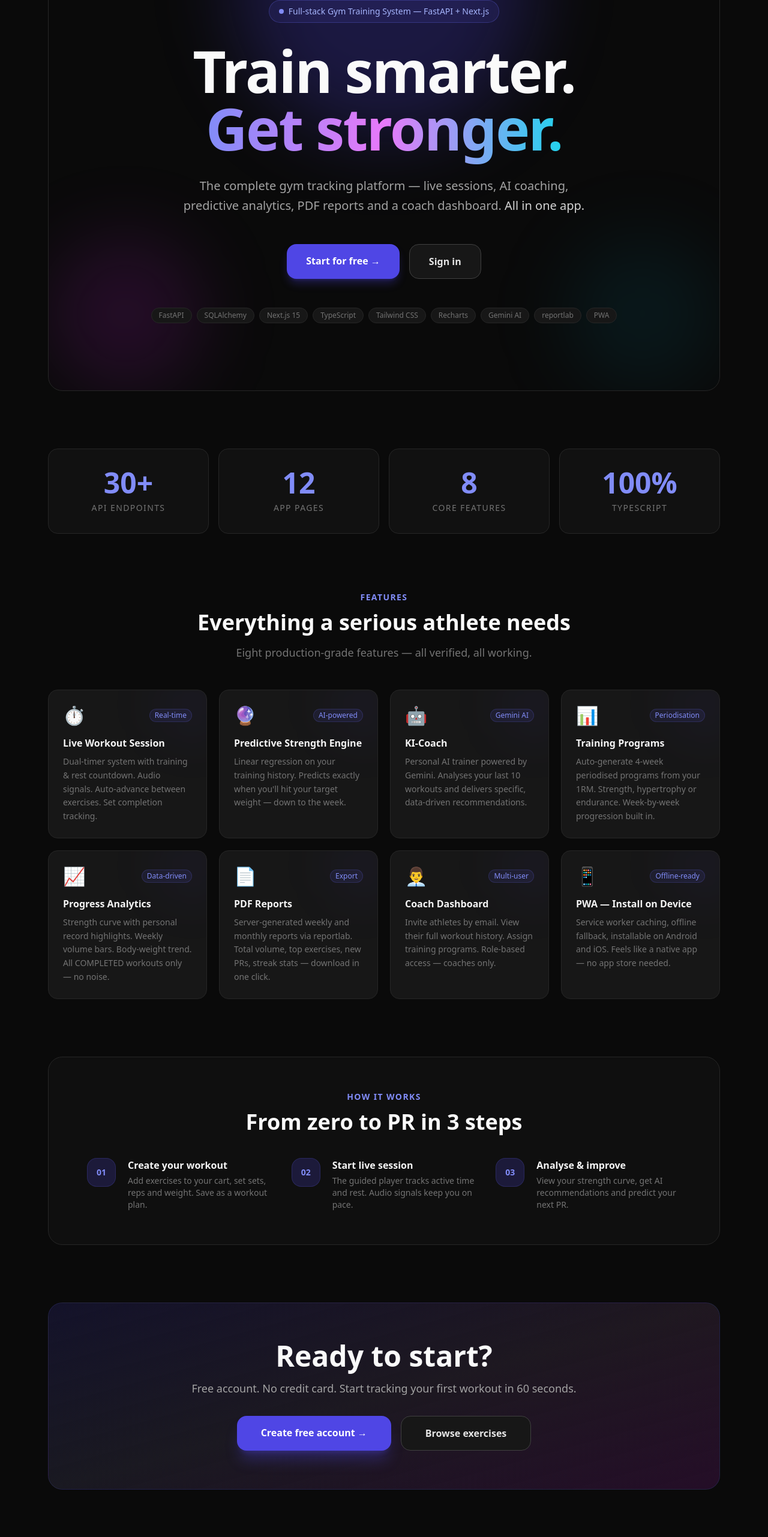
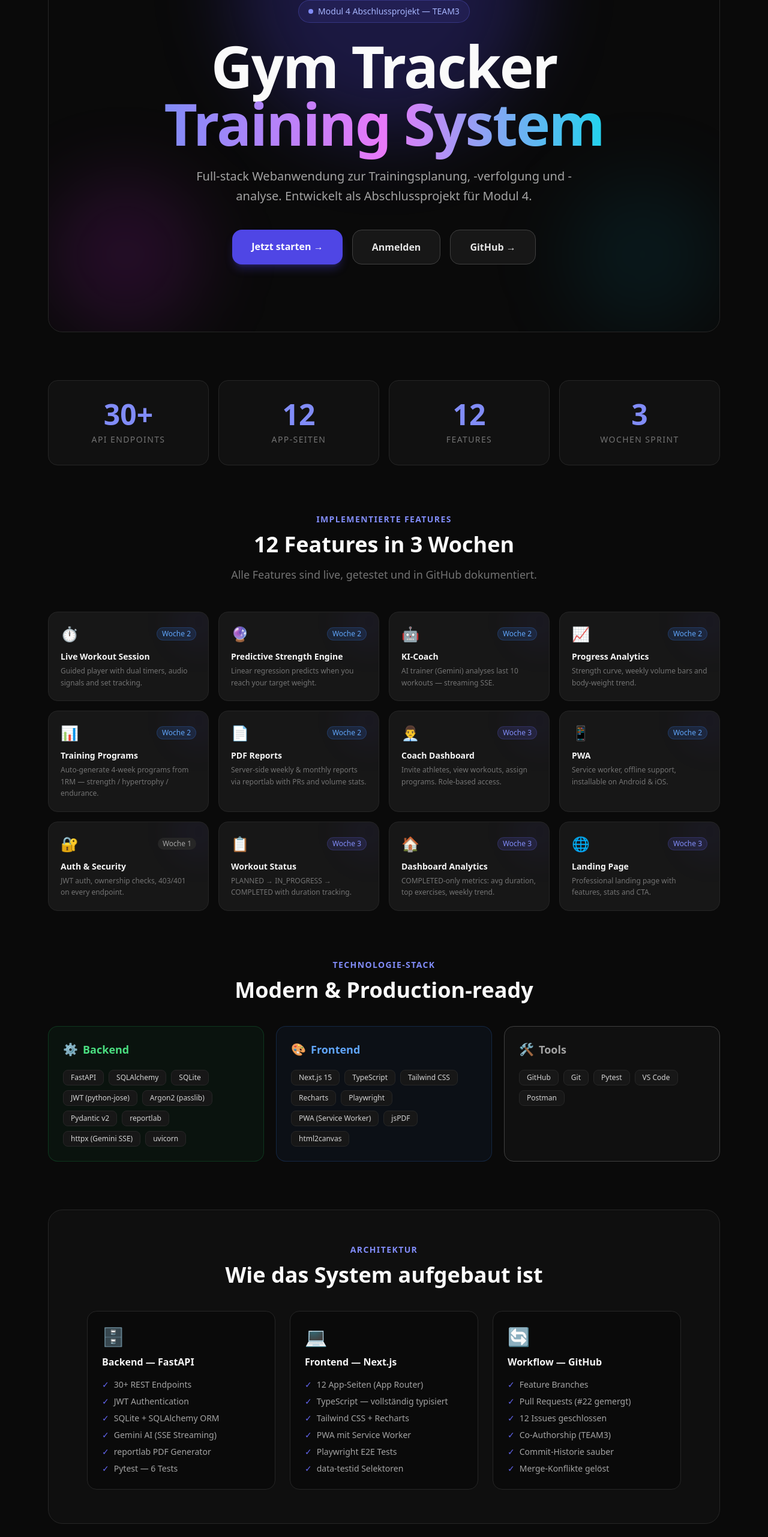
Before and after one commit to sarangisarang/GymTrainingSystem, a Next.js app in the folder frontend/: page / in a window 1280 px wide. Shown: the part 234-2797 px from the top of the page at 60% size. Before the commit the page ends 2758 px from the top, so only its background shows below. Built offline with nearby package versions, Linux system fonts and the light colour scheme.

Commit message:
Landing page: presentation-ready for Modul 4 — features, tech stack, architecture, GitHub CTA

```diff
--- a/frontend/app/page.tsx
+++ b/frontend/app/page.tsx
@@ -4,142 +4,86 @@ import Link from "next/link";
 import { useAuth } from "@/components/AuthProvider";
 
 const FEATURES = [
-  {
-    icon: "⏱️",
-    title: "Live Workout Session",
-    desc: "Dual-timer system with training & rest countdown. Audio signals. Auto-advance between exercises. Set completion tracking.",
-    badge: "Real-time",
-  },
-  {
-    icon: "🔮",
-    title: "Predictive Strength Engine",
-    desc: "Linear regression on your training history. Predicts exactly when you'll hit your target weight — down to the week.",
-    badge: "AI-powered",
-  },
-  {
-    icon: "🤖",
-    title: "KI-Coach",
-    desc: "Personal AI trainer powered by Gemini. Analyses your last 10 workouts and delivers specific, data-driven recommendations.",
-    badge: "Gemini AI",
-  },
-  {
-    icon: "📊",
-    title: "Training Programs",
-    desc: "Auto-generate 4-week periodised programs from your 1RM. Strength, hypertrophy or endurance. Week-by-week progression built in.",
-    badge: "Periodisation",
-  },
-  {
-    icon: "📈",
-    title: "Progress Analytics",
-    desc: "Strength curve with personal record highlights. Weekly volume bars. Body-weight trend. All COMPLETED workouts only — no noise.",
-    badge: "Data-driven",
-  },
-  {
-    icon: "📄",
-    title: "PDF Reports",
-    desc: "Server-generated weekly and monthly reports via reportlab. Total volume, top exercises, new PRs, streak stats — download in one click.",
-    badge: "Export",
-  },
-  {
-    icon: "👨‍💼",
-    title: "Coach Dashboard",
-    desc: "Invite athletes by email. View their full workout history. Assign training programs. Role-based access — coaches only.",
-    badge: "Multi-user",
-  },
-  {
-    icon: "📱",
-    title: "PWA — Install on Device",
-    desc: "Service worker caching, offline fallback, installable on Android and iOS. Feels like a native app — no app store needed.",
-    badge: "Offline-ready",
-  },
+  { icon: "⏱️", title: "Live Workout Session", desc: "Guided player with dual timers, audio signals and set tracking.", tag: "Woche 2" },
+  { icon: "🔮", title: "Predictive Strength Engine", desc: "Linear regression predicts when you reach your target weight.", tag: "Woche 2" },
+  { icon: "🤖", title: "KI-Coach", desc: "AI trainer (Gemini) analyses last 10 workouts — streaming SSE.", tag: "Woche 2" },
+  { icon: "📈", title: "Progress Analytics", desc: "Strength curve, weekly volume bars and body-weight trend.", tag: "Woche 2" },
+  { icon: "📊", title: "Training Programs", desc: "Auto-generate 4-week programs from 1RM — strength / hypertrophy / endurance.", tag: "Woche 2" },
+  { icon: "📄", title: "PDF Reports", desc: "Server-side weekly & monthly reports via reportlab with PRs and volume stats.", tag: "Woche 2" },
+  { icon: "👨‍💼", title: "Coach Dashboard", desc: "Invite athletes, view workouts, assign programs. Role-based access.", tag: "Woche 3" },
+  { icon: "📱", title: "PWA", desc: "Service worker, offline support, installable on Android & iOS.", tag: "Woche 2" },
+  { icon: "🔐", title: "Auth & Security", desc: "JWT auth, ownership checks, 403/401 on every endpoint.", tag: "Woche 1" },
+  { icon: "📋", title: "Workout Status", desc: "PLANNED → IN_PROGRESS → COMPLETED with duration tracking.", tag: "Woche 3" },
+  { icon: "🏠", title: "Dashboard Analytics", desc: "COMPLETED-only metrics: avg duration, top exercises, weekly trend.", tag: "Woche 3" },
+  { icon: "🌐", title: "Landing Page", desc: "Professional landing page with features, stats and CTA.", tag: "Woche 3" },
 ];
 
-const STATS = [
-  { value: "30+", label: "API Endpoints" },
-  { value: "12", label: "App Pages" },
-  { value: "8", label: "Core Features" },
-  { value: "100%", label: "TypeScript" },
-];
-
-const STACK = ["FastAPI", "SQLAlchemy", "Next.js 15", "TypeScript", "Tailwind CSS", "Recharts", "Gemini AI", "reportlab", "PWA"];
+const BACKEND = ["FastAPI", "SQLAlchemy", "SQLite", "JWT (python-jose)", "Argon2 (passlib)", "Pydantic v2", "reportlab", "httpx (Gemini SSE)", "uvicorn"];
+const FRONTEND = ["Next.js 15", "TypeScript", "Tailwind CSS", "Recharts", "Playwright", "PWA (Service Worker)", "jsPDF", "html2canvas"];
+const TOOLS = ["GitHub", "Git", "Pytest", "VS Code", "Postman"];
 
 export default function HomePage() {
   const { user, loading } = useAuth();
 
   return (
-    <div className="space-y-24">
+    <div className="space-y-20">
 
       {/* ── Hero ── */}
       <div className="relative overflow-hidden rounded-3xl border border-neutral-800 bg-neutral-950 px-8 py-20 md:px-20 md:py-28 text-center">
-        {/* Glows */}
         <div className="pointer-events-none absolute -top-40 left-1/2 -translate-x-1/2 h-[500px] w-[500px] rounded-full bg-indigo-600/25 blur-3xl" />
         <div className="pointer-events-none absolute bottom-0 left-0 h-64 w-64 rounded-full bg-fuchsia-600/15 blur-3xl" />
         <div className="pointer-events-none absolute bottom-0 right-0 h-64 w-64 rounded-full bg-cyan-600/10 blur-3xl" />
 
         <div className="relative">
-          {/* Badge */}
-          <div className="inline-flex items-center gap-2 rounded-full border border-indigo-500/30 bg-indigo-500/10 px-4 py-2 text-sm text-indigo-300 mb-8">
+          <div className="inline-flex items-center gap-2 rounded-full border border-indigo-500/30 bg-indigo-500/10 px-4 py-2 text-sm text-indigo-300 mb-6">
             <span className="h-2 w-2 rounded-full bg-indigo-400 animate-pulse" />
-            Full-stack Gym Training System — FastAPI + Next.js
+            Modul 4 Abschlussprojekt — TEAM3
           </div>
 
-          {/* Headline */}
           <h1 className="text-6xl font-extrabold tracking-tight md:text-7xl lg:text-8xl leading-none">
-            <span className="text-neutral-50">Train smarter.</span>
+            <span className="text-neutral-50">Gym Tracker</span>
             <br />
             <span className="bg-gradient-to-r from-indigo-400 via-fuchsia-400 to-cyan-400 bg-clip-text text-transparent">
-              Get stronger.
+              Training System
             </span>
           </h1>
 
-          {/* Sub */}
-          <p className="mx-auto mt-8 max-w-2xl text-xl text-neutral-400 leading-relaxed">
-            The complete gym tracking platform — live sessions, AI coaching,
-            predictive analytics, PDF reports and a coach dashboard.
-            <span className="text-neutral-300"> All in one app.</span>
+          <p className="mx-auto mt-6 max-w-2xl text-xl text-neutral-400 leading-relaxed">
+            Full-stack Webanwendung zur Trainingsplanung, -verfolgung und -analyse.
+            Entwickelt als Abschlussprojekt für Modul 4.
           </p>
 
-          {/* CTA */}
-          <div className="mt-12 flex flex-wrap justify-center gap-4">
+          <div className="mt-10 flex flex-wrap justify-center gap-4">
             {loading ? null : user ? (
-              <>
-                <Link href="/dashboard"
-                  className="rounded-2xl bg-indigo-600 hover:bg-indigo-500 px-8 py-4 text-base font-semibold text-white transition-all shadow-lg shadow-indigo-600/30 hover:shadow-indigo-500/40">
-                  Go to Dashboard →
+              <Link href="/dashboard" className="rounded-2xl bg-indigo-600 hover:bg-indigo-500 px-8 py-4 text-base font-semibold text-white transition-all shadow-lg shadow-indigo-600/30">
+                Dashboard öffnen →
               </Link>
-                <Link href="/workouts"
-                  className="rounded-2xl border border-neutral-700 bg-neutral-900 hover:bg-neutral-800 px-8 py-4 text-base font-semibold text-neutral-200 transition-all">
-                  My Workouts
-                </Link>
-              </>
             ) : (
               <>
-                <Link href="/register"
-                  className="rounded-2xl bg-indigo-600 hover:bg-indigo-500 px-8 py-4 text-base font-semibold text-white transition-all shadow-lg shadow-indigo-600/30 hover:shadow-indigo-500/40">
-                  Start for free →
+                <Link href="/register" className="rounded-2xl bg-indigo-600 hover:bg-indigo-500 px-8 py-4 text-base font-semibold text-white transition-all shadow-lg shadow-indigo-600/30">
+                  Jetzt starten →
                 </Link>
-                <Link href="/login"
-                  className="rounded-2xl border border-neutral-700 bg-neutral-900 hover:bg-neutral-800 px-8 py-4 text-base font-semibold text-neutral-200 transition-all">
-                  Sign in
+                <Link href="/login" className="rounded-2xl border border-neutral-700 bg-neutral-900 hover:bg-neutral-800 px-8 py-4 text-base font-semibold text-neutral-200 transition-all">
+                  Anmelden
                 </Link>
               </>
             )}
-          </div>
-
-          {/* Tech stack */}
-          <div className="mt-12 flex flex-wrap justify-center gap-2">
-            {STACK.map((t) => (
-              <span key={t} className="rounded-full border border-neutral-800 bg-neutral-900 px-3 py-1 text-xs text-neutral-500">
-                {t}
-              </span>
-            ))}
+            <a href="https://github.com/sarangisarang/GymTrainingSystem" target="_blank" rel="noopener noreferrer"
+              className="rounded-2xl border border-neutral-700 bg-neutral-900 hover:bg-neutral-800 px-8 py-4 text-base font-semibold text-neutral-200 transition-all flex items-center gap-2">
+              GitHub →
+            </a>
           </div>
         </div>
       </div>
 
       {/* ── Stats ── */}
       <div className="grid grid-cols-2 gap-4 sm:grid-cols-4">
-        {STATS.map((s) => (
+        {[
+          { value: "30+", label: "API Endpoints" },
+          { value: "12", label: "App-Seiten" },
+          { value: "12", label: "Features" },
+          { value: "3", label: "Wochen Sprint" },
+        ].map((s) => (
           <div key={s.label} className="rounded-2xl border border-neutral-800 bg-neutral-900/60 p-8 text-center">
             <p className="text-5xl font-extrabold text-indigo-400">{s.value}</p>
             <p className="mt-2 text-sm text-neutral-500 uppercase tracking-widest">{s.label}</p>
@@ -150,78 +94,108 @@ export default function HomePage() {
       {/* ── Features ── */}
       <div>
         <div className="mb-12 text-center">
-          <p className="text-sm font-semibold uppercase tracking-widest text-indigo-400 mb-3">Features</p>
-          <h2 className="text-4xl font-extrabold text-neutral-50">Everything a serious athlete needs</h2>
-          <p className="mt-4 text-neutral-500 text-lg">Eight production-grade features — all verified, all working.</p>
+          <p className="text-sm font-semibold uppercase tracking-widest text-indigo-400 mb-3">Implementierte Features</p>
+          <h2 className="text-4xl font-extrabold text-neutral-50">12 Features in 3 Wochen</h2>
+          <p className="mt-4 text-neutral-500 text-lg">Alle Features sind live, getestet und in GitHub dokumentiert.</p>
         </div>
 
-        <div className="grid gap-5 sm:grid-cols-2 lg:grid-cols-4">
+        <div className="grid gap-4 sm:grid-cols-2 lg:grid-cols-4">
           {FEATURES.map((f) => (
             <div key={f.title}
-              className="group relative overflow-hidden rounded-2xl border border-neutral-800 bg-neutral-900 p-6 hover:border-indigo-500/50 transition-all duration-300 hover:bg-neutral-900/80">
-              <div className="pointer-events-none absolute -top-10 -right-10 h-32 w-32 rounded-full bg-indigo-600/5 blur-2xl group-hover:bg-indigo-600/10 transition-all" />
+              className="group relative overflow-hidden rounded-2xl border border-neutral-800 bg-neutral-900 p-5 hover:border-indigo-500/50 transition-all duration-300">
+              <div className="pointer-events-none absolute -top-8 -right-8 h-24 w-24 rounded-full bg-indigo-600/5 blur-xl group-hover:bg-indigo-600/10 transition-all" />
               <div className="relative">
-                <div className="flex items-center justify-between mb-4">
-                  <span className="text-3xl">{f.icon}</span>
-                  <span className="rounded-full bg-indigo-500/10 border border-indigo-500/20 px-2 py-0.5 text-xs text-indigo-400">
-                    {f.badge}
-                  </span>
+                <div className="flex items-center justify-between mb-3">
+                  <span className="text-2xl">{f.icon}</span>
+                  <span className={`rounded-full px-2 py-0.5 text-xs font-medium ${
+                    f.tag === "Woche 1" ? "bg-neutral-800 text-neutral-400" :
+                    f.tag === "Woche 2" ? "bg-blue-500/15 text-blue-400 border border-blue-500/20" :
+                    "bg-indigo-500/15 text-indigo-400 border border-indigo-500/20"
+                  }`}>{f.tag}</span>
                 </div>
-                <h3 className="font-bold text-neutral-100 mb-2">{f.title}</h3>
-                <p className="text-sm text-neutral-500 leading-relaxed">{f.desc}</p>
+                <h3 className="font-bold text-neutral-100 text-sm mb-1">{f.title}</h3>
+                <p className="text-xs text-neutral-500 leading-relaxed">{f.desc}</p>
               </div>
             </div>
           ))}
         </div>
       </div>
 
-      {/* ── How it works ── */}
-      <div className="rounded-3xl border border-neutral-800 bg-neutral-900/40 px-8 py-14 md:px-16">
+      {/* ── Tech Stack ── */}
+      <div>
         <div className="mb-10 text-center">
-          <p className="text-sm font-semibold uppercase tracking-widest text-indigo-400 mb-3">How it works</p>
-          <h2 className="text-4xl font-extrabold">From zero to PR in 3 steps</h2>
+          <p className="text-sm font-semibold uppercase tracking-widest text-indigo-400 mb-3">Technologie-Stack</p>
+          <h2 className="text-4xl font-extrabold text-neutral-50">Modern & Production-ready</h2>
         </div>
-        <div className="grid gap-8 md:grid-cols-3">
+
+        <div className="grid gap-5 md:grid-cols-3">
           {[
-            { step: "01", title: "Create your workout", desc: "Add exercises to your cart, set sets, reps and weight. Save as a workout plan." },
-            { step: "02", title: "Start live session", desc: "The guided player tracks active time and rest. Audio signals keep you on pace." },
-            { step: "03", title: "Analyse & improve", desc: "View your strength curve, get AI recommendations and predict your next PR." },
-          ].map((s) => (
-            <div key={s.step} className="flex gap-5">
-              <div className="flex h-12 w-12 shrink-0 items-center justify-center rounded-2xl bg-indigo-600/20 border border-indigo-500/20 text-indigo-400 font-bold text-sm">
-                {s.step}
+            { title: "Backend", icon: "⚙️", color: "border-green-500/20 bg-green-500/5", badge: "text-green-400", items: BACKEND },
+            { title: "Frontend", icon: "🎨", color: "border-blue-500/20 bg-blue-500/5", badge: "text-blue-400", items: FRONTEND },
+            { title: "Tools", icon: "🛠️", color: "border-neutral-700 bg-neutral-900/50", badge: "text-neutral-400", items: TOOLS },
+          ].map((col) => (
+            <div key={col.title} className={`rounded-2xl border p-6 ${col.color}`}>
+              <div className="flex items-center gap-2 mb-5">
+                <span className="text-xl">{col.icon}</span>
+                <h3 className={`font-bold text-lg ${col.badge}`}>{col.title}</h3>
               </div>
-              <div>
-                <h3 className="font-bold text-neutral-100">{s.title}</h3>
-                <p className="mt-1 text-sm text-neutral-500">{s.desc}</p>
+              <div className="flex flex-wrap gap-2">
+                {col.items.map((t) => (
+                  <span key={t} className="rounded-lg border border-neutral-800 bg-neutral-900 px-3 py-1 text-xs text-neutral-300">
+                    {t}
+                  </span>
+                ))}
               </div>
             </div>
           ))}
         </div>
       </div>
 
-      {/* ── Final CTA ── */}
-      {!user && !loading && (
+      {/* ── Architektur ── */}
+      <div className="rounded-3xl border border-neutral-800 bg-neutral-900/40 px-8 py-14 md:px-16">
+        <div className="mb-10 text-center">
+          <p className="text-sm font-semibold uppercase tracking-widest text-indigo-400 mb-3">Architektur</p>
+          <h2 className="text-4xl font-extrabold">Wie das System aufgebaut ist</h2>
+        </div>
+        <div className="grid gap-6 md:grid-cols-3">
+          {[
+            { icon: "🗄️", title: "Backend — FastAPI", items: ["30+ REST Endpoints", "JWT Authentication", "SQLite + SQLAlchemy ORM", "Gemini AI (SSE Streaming)", "reportlab PDF Generator", "Pytest — 6 Tests"] },
+            { icon: "💻", title: "Frontend — Next.js", items: ["12 App-Seiten (App Router)", "TypeScript — vollständig typisiert", "Tailwind CSS + Recharts", "PWA mit Service Worker", "Playwright E2E Tests", "data-testid Selektoren"] },
+            { icon: "🔄", title: "Workflow — GitHub", items: ["Feature Branches", "Pull Requests (#22 gemergt)", "12 Issues geschlossen", "Co-Authorship (TEAM3)", "Commit-Historie sauber", "Merge-Konflikte gelöst"] },
+          ].map((col) => (
+            <div key={col.title} className="rounded-2xl border border-neutral-800 bg-neutral-950 p-6">
+              <div className="text-3xl mb-3">{col.icon}</div>
+              <h3 className="font-bold text-neutral-100 mb-4">{col.title}</h3>
+              <ul className="space-y-2">
+                {col.items.map((item) => (
+                  <li key={item} className="flex items-center gap-2 text-sm text-neutral-400">
+                    <span className="text-indigo-500">✓</span> {item}
+                  </li>
+                ))}
+              </ul>
+            </div>
+          ))}
+        </div>
+      </div>
+
+      {/* ── GitHub CTA ── */}
       <div className="relative overflow-hidden rounded-3xl border border-indigo-500/20 bg-gradient-to-br from-indigo-600/10 via-neutral-900 to-fuchsia-600/10 px-8 py-16 text-center">
-          <div className="pointer-events-none absolute inset-0 rounded-3xl bg-gradient-to-r from-indigo-600/5 to-fuchsia-600/5" />
-          <div className="relative">
-            <h2 className="text-4xl font-extrabold md:text-5xl">Ready to start?</h2>
+        <h2 className="text-4xl font-extrabold md:text-5xl">Bereit zum Testen?</h2>
         <p className="mt-4 text-lg text-neutral-400">
-              Free account. No credit card. Start tracking your first workout in 60 seconds.
+          Kompletter Source-Code auf GitHub — oder App direkt ausprobieren.
         </p>
         <div className="mt-8 flex flex-wrap justify-center gap-4">
-              <Link href="/register"
-                className="rounded-2xl bg-indigo-600 hover:bg-indigo-500 px-10 py-4 text-base font-bold text-white transition-all shadow-xl shadow-indigo-600/30">
-                Create free account →
+          {!user && !loading && (
+            <Link href="/register" className="rounded-2xl bg-indigo-600 hover:bg-indigo-500 px-10 py-4 text-base font-bold text-white transition-all shadow-xl shadow-indigo-600/30">
+              App starten →
             </Link>
-              <Link href="/exercises"
+          )}
+          <a href="https://github.com/sarangisarang/GymTrainingSystem" target="_blank" rel="noopener noreferrer"
             className="rounded-2xl border border-neutral-700 bg-neutral-900 hover:bg-neutral-800 px-10 py-4 text-base font-semibold text-neutral-200 transition-all">
-                Browse exercises
-              </Link>
+            GitHub Repository →
+          </a>
         </div>
       </div>
-        </div>
-      )}
 
     </div>
   );
```
Lines whose indentation alone changed are shown as unchanged.
